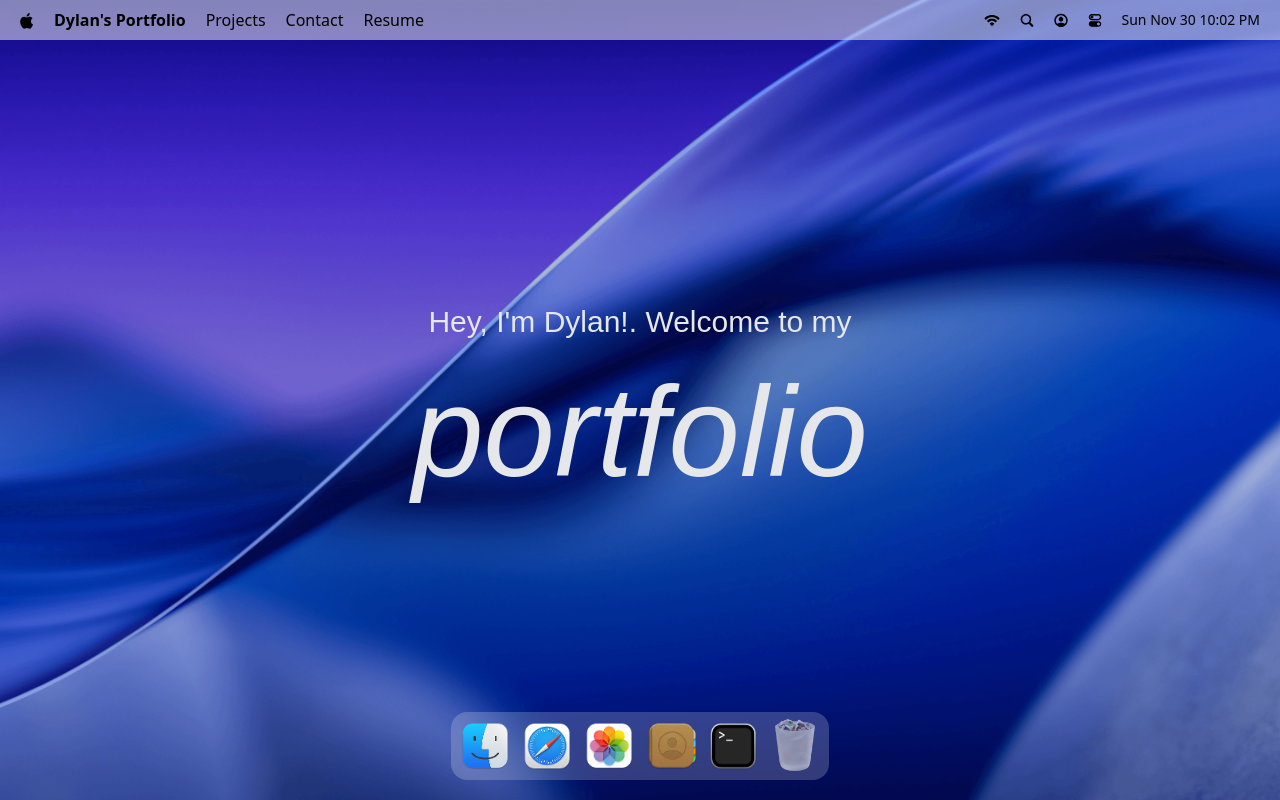
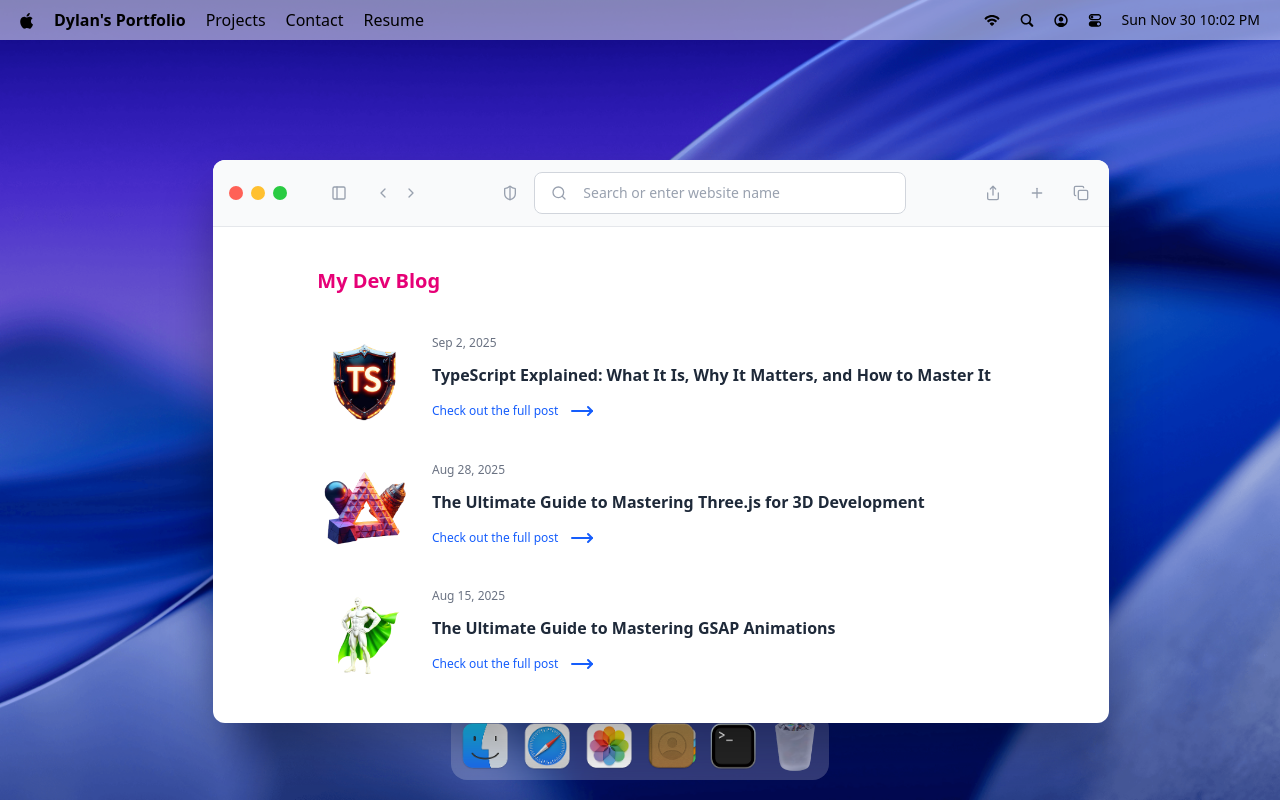
Before and after one commit to PsylanL/portfolio, a React (Vite) app: page / in a window 1280 px wide. Both pictures are taken after a click on the button 547 px from the left and 746 px from the top of the page. Built offline with nearby package versions, Linux system fonts and the light colour scheme; a web font is replaced by a local one.

Commit message:
Added Safari Window

```diff
--- a/src/App.jsx
+++ b/src/App.jsx
@@ -2,7 +2,7 @@ import { Navbar, Welcome, Dock } from "#components";
 import { Draggable } from "gsap/Draggable";
 import React from "react";
 import gsap from "gsap";
-import { Terminal } from "#windows";
+import { Safari, Terminal } from "#windows";
 
 gsap.registerPlugin(Draggable);
 
@@ -13,6 +13,7 @@ const App = () => {
       <Welcome />
       <Dock />
       <Terminal />
+      <Safari />
     </main>
   );
 };
--- a/src/components/Dock.jsx
+++ b/src/components/Dock.jsx
@@ -6,7 +6,7 @@ import gsap from "gsap";
 import useWindowStore from "#store/window";
 
 const Dock = () => {
-const{windows,openWindow,closeWindow, focusWindow}=useWindowStore();
+const{windows,openWindow,closeWindow}=useWindowStore();
   const dockRef = useRef(null);
 
   useGSAP(() => {
--- /dev/null
+++ b/src/windows/Safari.jsx
@@ -0,0 +1,69 @@
+import React from "react";
+import WindowControls from "#components/WindowControls";
+import WindowWrapper from "#hoc/WindowWrapper";
+import {
+  ChevronLeft,
+  ChevronRight,
+  PanelLeft,
+  ShieldHalf,
+  Search,
+  Share,
+  Plus,
+  Copy,
+  MoveRight,
+} from "lucide-react";
+import { blogPosts } from "#constants";
+const Safari = () => {
+  return (
+    <>
+      <div id="window-header">
+        <WindowControls target="safari" />
+        <PanelLeft className="ml-10 icon" />
+        <div className="flex items-center gap-1 ml-5">
+          <ChevronLeft className="icon" />
+          <ChevronRight className="icon" />
+        </div>
+        <div className="flex-1 flex-center gap-3">
+          <ShieldHalf className="icon" />
+          <div className="search">
+            <Search className="icon" />
+            <input
+              type="text"
+              placeholder="Search or enter website name"
+              className="flex-1"
+            />
+          </div>
+        </div>
+        <div className="flex items-center gap-5">
+          <Share className="icon" />
+          <Plus className="icon" />
+          <Copy className="icon" />
+        </div>
+      </div>
+      <div className="blog">
+        <h2>My Dev Blog</h2>
+        <div className="space-y-8">
+          {blogPosts.map(({ id, image, title, date, link }) => (
+            <div key={id} className="blog-post">
+              <div className="col-span-2">
+                <img src={image} alt={title} />
+              </div>
+              <div className="content">
+                <p>{date}</p>
+                <h3>{title}</h3>
+                <a href={link} target="_blank" rel="noopener noreferrer">
+                  Check out the full post
+                  <MoveRight className="icon-hover" />
+                </a>
+              </div>
+            </div>
+          ))}
+        </div>
+      </div>
+    </>
+  );
+};
+
+const SafariWindow = WindowWrapper(Safari, "safari");
+
+export default SafariWindow;
--- a/src/windows/index.js
+++ b/src/windows/index.js
@@ -1,5 +1,6 @@
 import Terminal from "./Terminal";
-
+import Safari from "./Safari";
 export {
-  Terminal
+  Terminal,
+  Safari
 };
```
